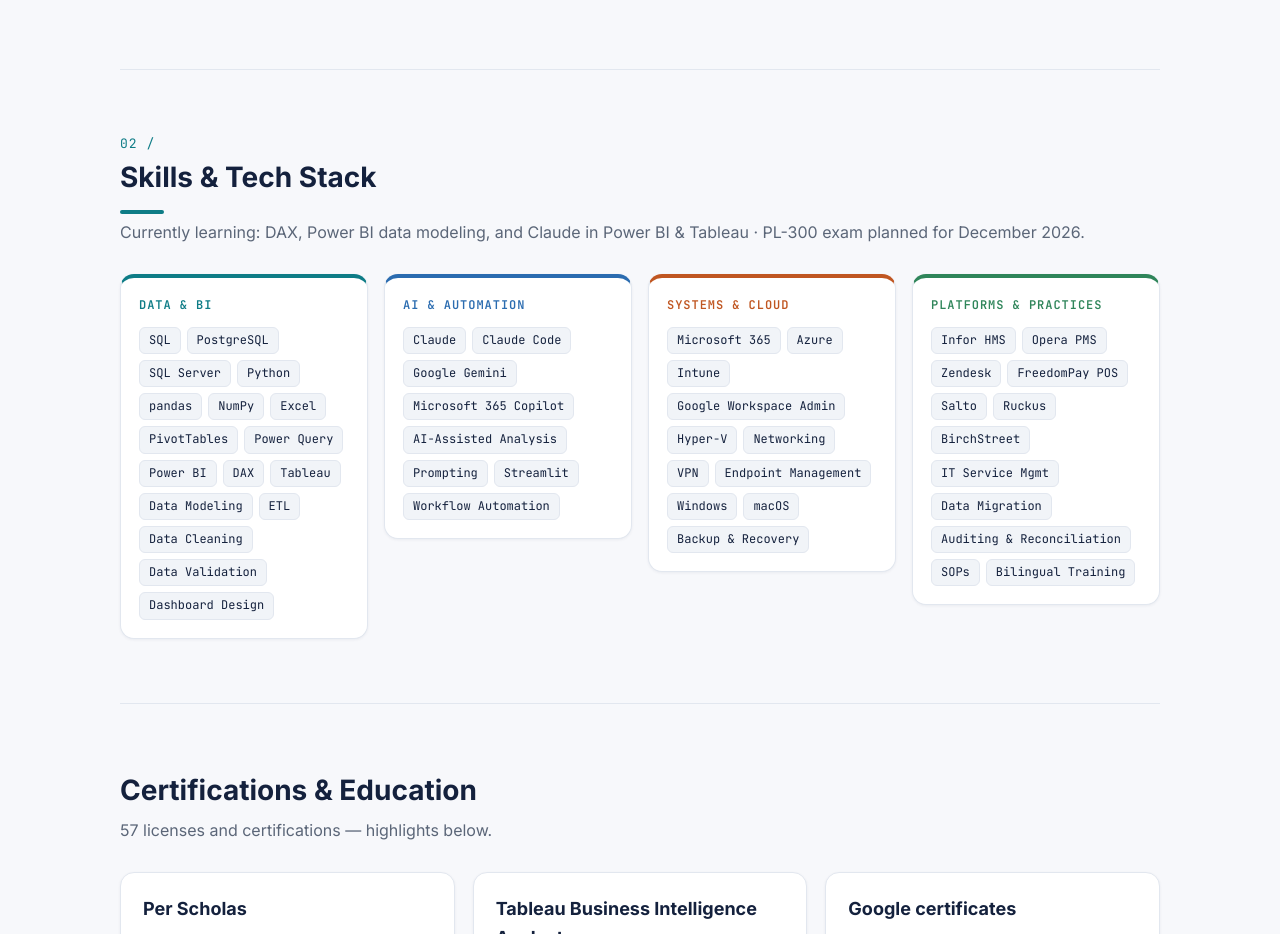
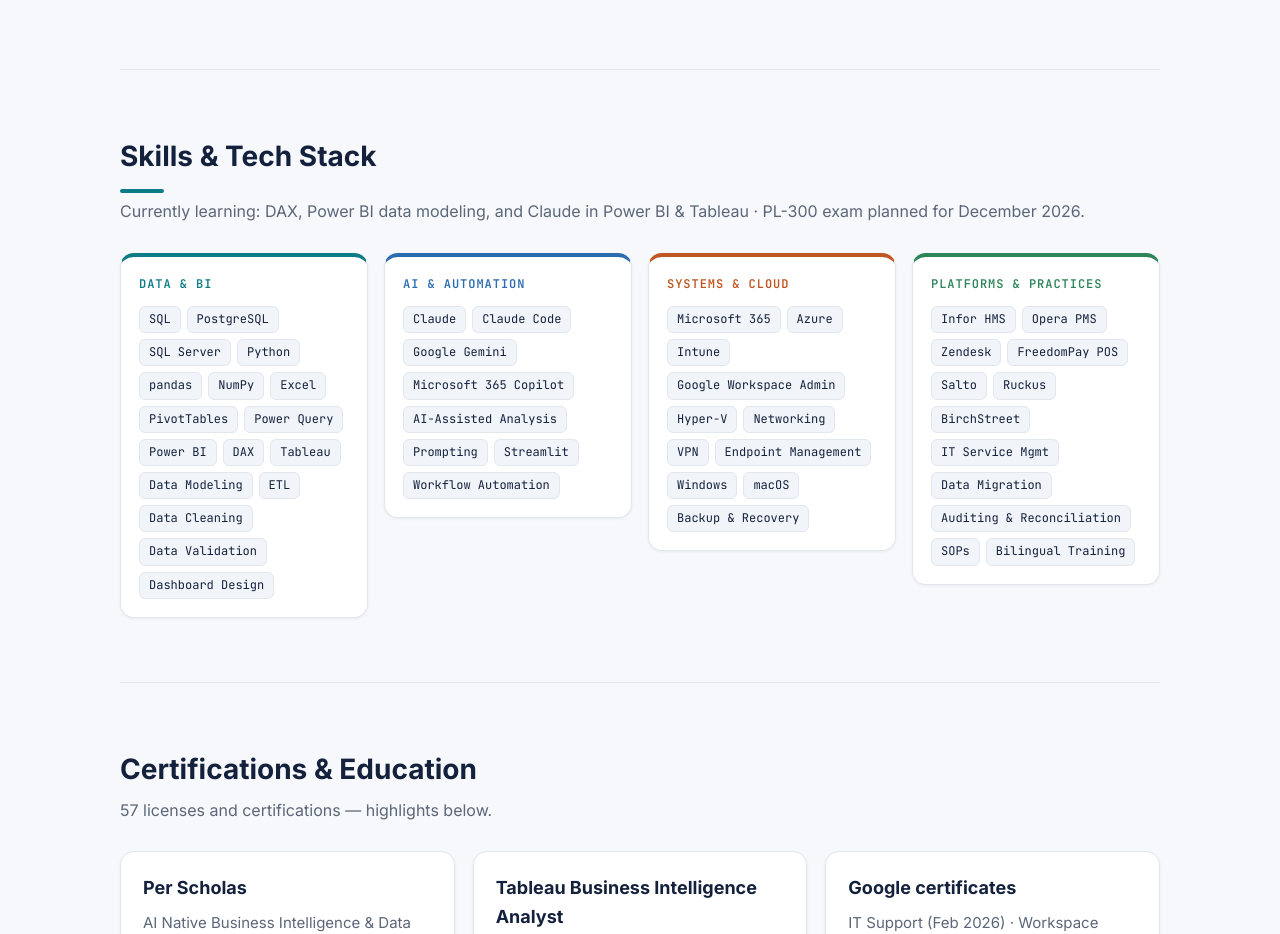
Before and after one commit to hperez1718-byte/hperez1718-byte.github.io, a plain HTML site: page index.html in a window 1280 px wide. Shown: the part 2780-3714 px from the top of the page. Drawn offline with Linux system fonts and the light colour scheme.

Commit message:
Remove stray "02 /" label from Skills section

```diff
--- a/index.html
+++ b/index.html
@@ -263,7 +263,6 @@
     </section>
 
     <section id="skills">
-      <div class="eyebrow">02 /</div>
       <h2 class="uline">Skills &amp; Tech Stack</h2>
       <p class="sub">Currently learning: DAX, Power BI data modeling, and Claude in Power BI &amp; Tableau · PL-300 exam planned for December 2026.</p>
       <div class="sgrid">
```
